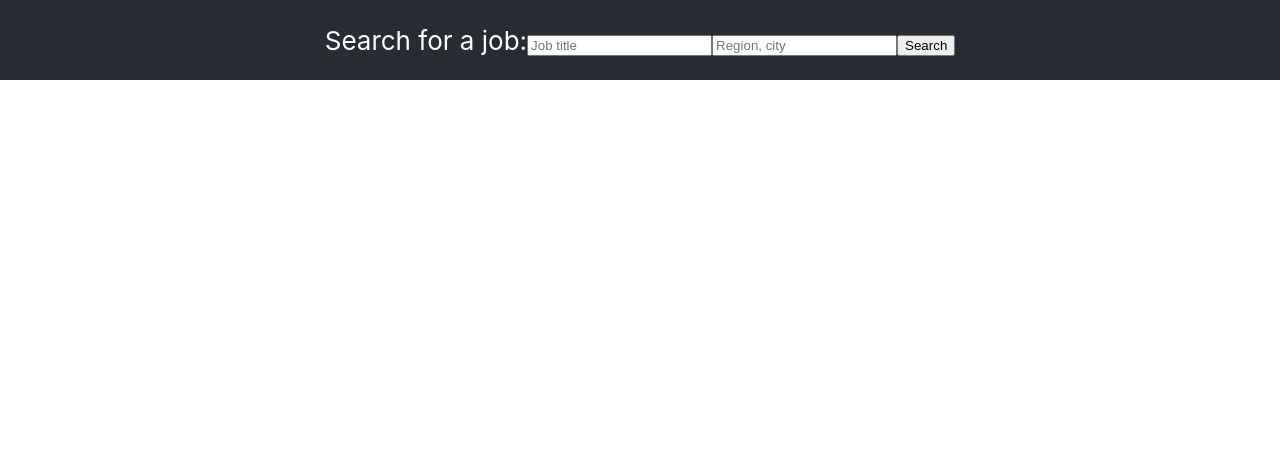
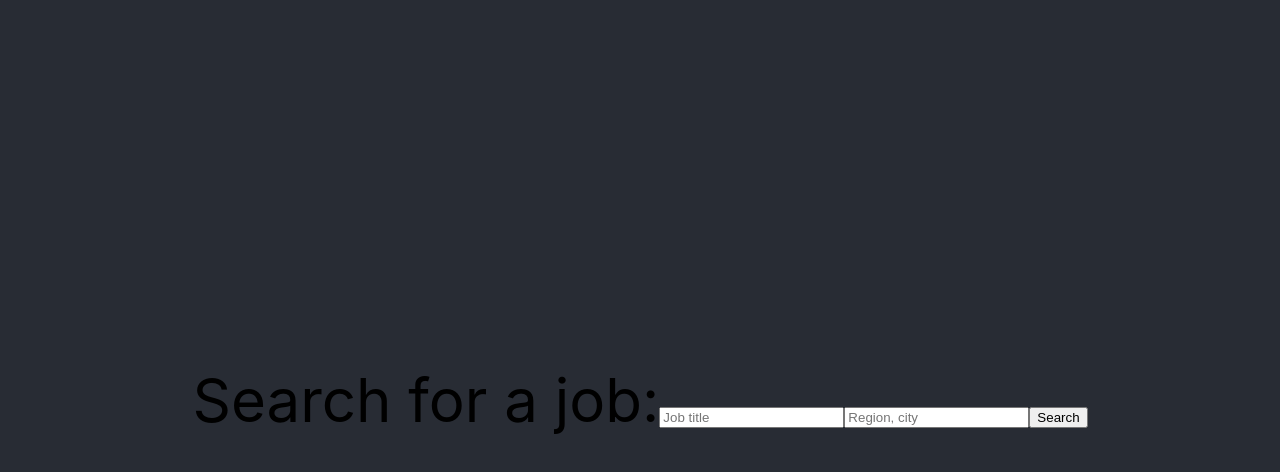
Before and after one commit to Svdbroek/TechJob-Searcher, a React (Create React App) app: page / in a window 1280 px wide. Shown: the top 472 px of the page. Built offline with nearby package versions, Linux system fonts and the light colour scheme.

Commit message:
created start up splashscreen

```diff
--- a/src/App.css
+++ b/src/App.css
@@ -20,3 +20,18 @@
 .App-link {
   color: #09d3ac;
 }
+
+.startPage {
+display: flex;
+background-color: #282c34;
+position: fixed;
+top: 0;
+left: 0;
+bottom: 0;
+right: 0;
+overflow: auto;
+justify-content: center;
+align-items: center;
+font-size: 60px;
+
+}
--- a/src/App.js
+++ b/src/App.js
@@ -10,12 +10,13 @@ export default class App extends React.Component {
     this.state = {
       originalData: [],
       data: [],
-      loading: false
+      loading: false,
+      ranOnce: false
     };
   }
 
   Fetcher = (jobTitle, Location) => {
-    this.setState({ loading: true });
+    this.setState({ loading: true, ranOnce: true});
     fetch(
       // "https://raw.githubusercontent.com/Svdbroek/TechJob-Searcher/master/src/jobs.json"
       `https://cors-anywhere.herokuapp.com/https://jobs.github.com/positions.json?description=${jobTitle}&location=${Location}`
@@ -29,6 +30,8 @@ export default class App extends React.Component {
 
   render() {
     const { data } = this.state;
+    if (this.state.ranOnce === false){ return <div className ="startPage"><Header handleSearch={this.Fetcher} /></div>}
+
     if (this.state.loading === true){return<div className="App">
     <header className="App-header">
       <Header handleSearch={this.Fetcher} />
```
